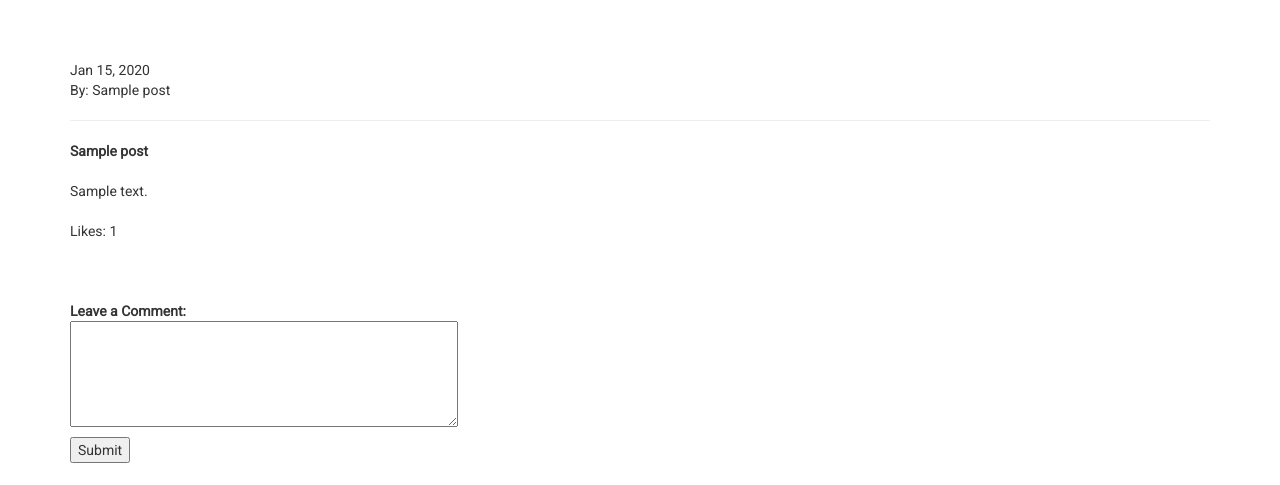
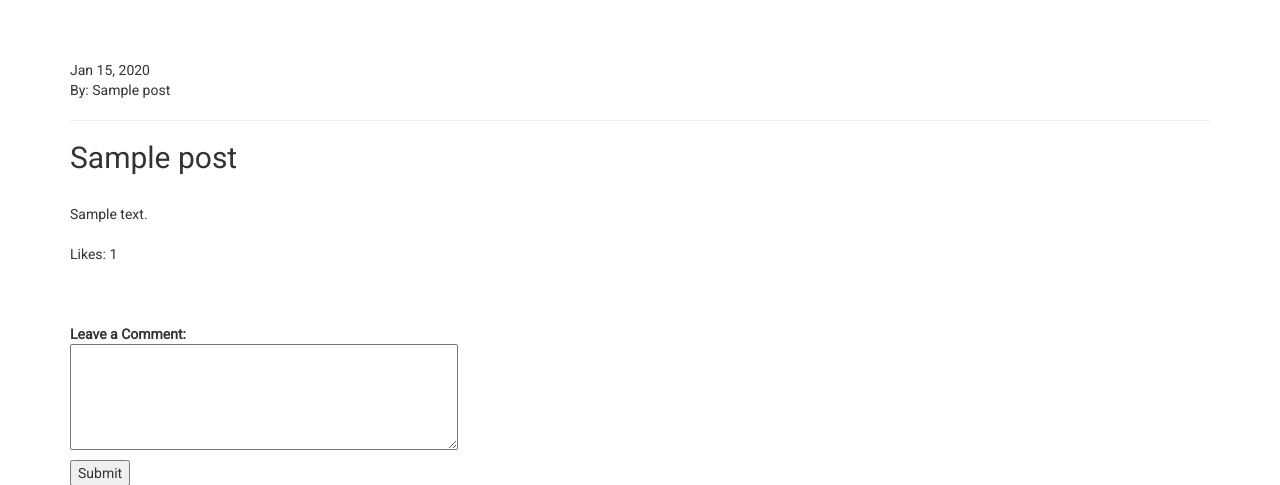
Before and after one commit to GreenGiraffe1/Multi-User-Blog, a Python web app: template myapp/templates/permalink.html in a window 1280 px wide. Shown: the part 103-588 px from the top of the page. Run offline with Jinja, Linux system fonts and the light colour scheme; the template is opened without the code that fills it: most values are stand-ins (such as "Sample title", 1, 10 or a date in 2020).

Commit message:
increase size of article title

```diff
--- a/myapp/templates/permalink.html
+++ b/myapp/templates/permalink.html
@@ -9,7 +9,7 @@
             <div class="poster">By: {{post.name}}</div>
         </div>
         <hr>
-        <div class="post-subject"><b>{{post.subject | safe}}</b></div>
+        <div class="post-subject"><h2>{{post.subject | safe}}</h2></div>
         <br>
         <div class="post-content">{{post.content.replace('\n', '<br>') | safe}}</div>
         <br>
```
